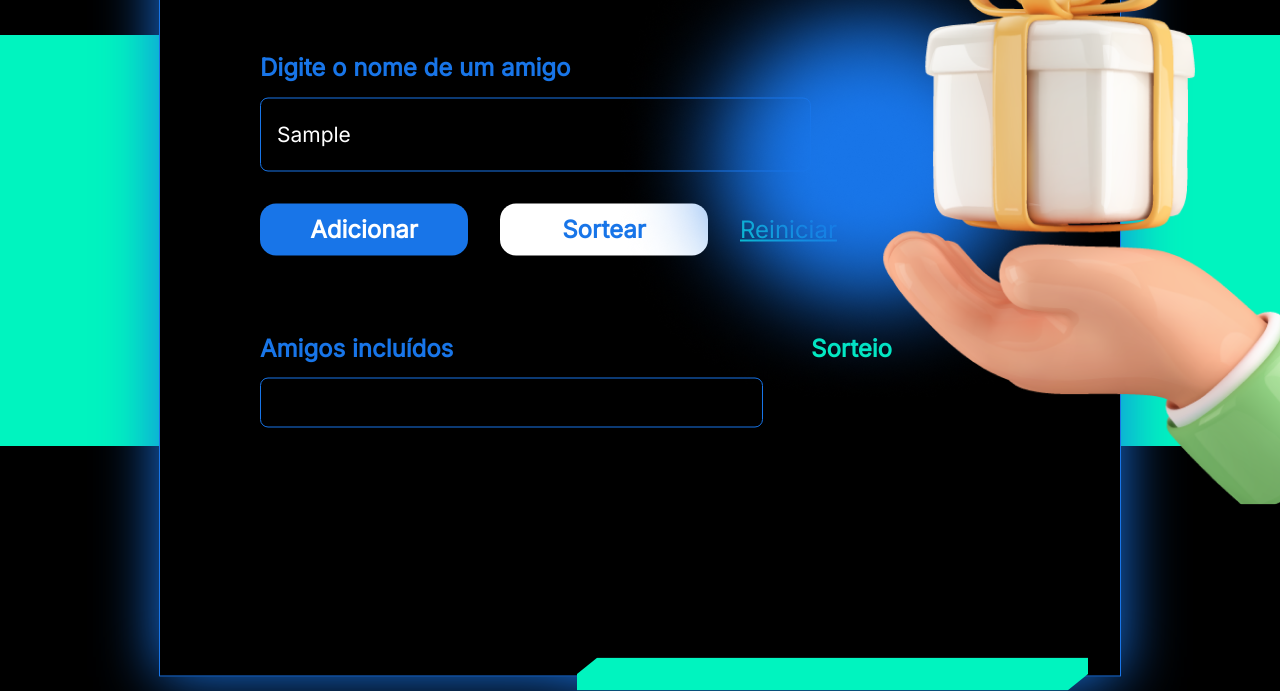
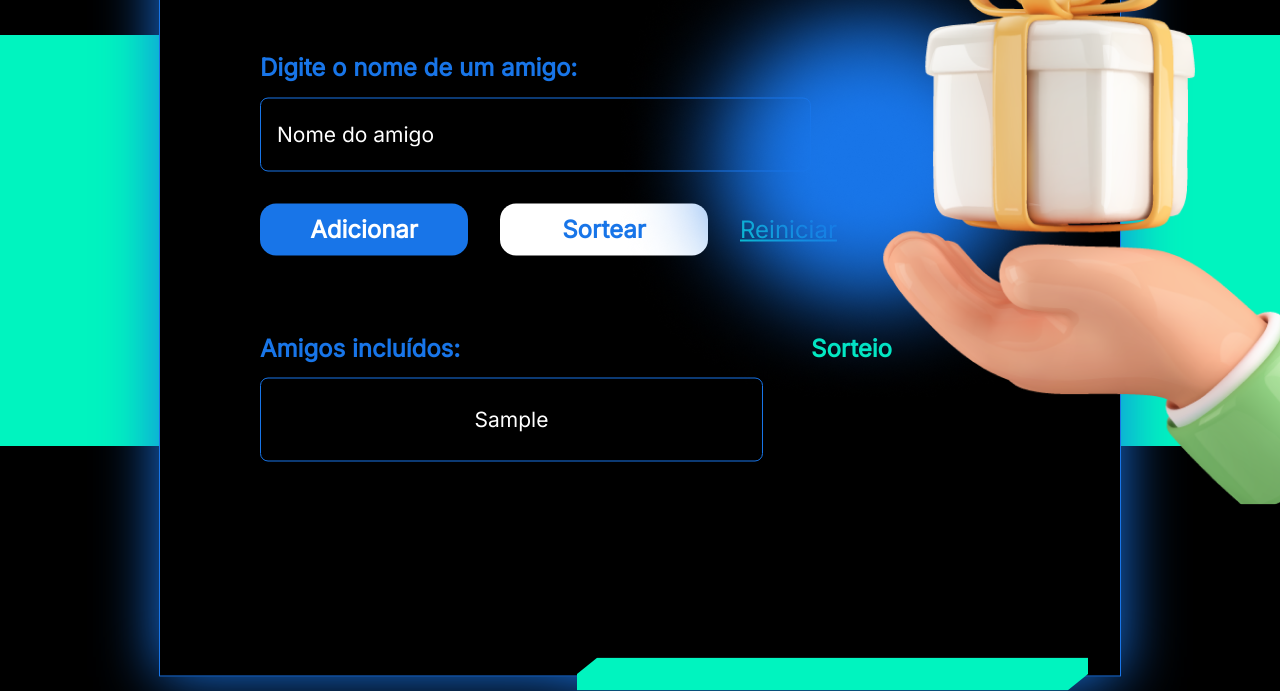
Before and after one commit to ingnasc/challengesAlura, a plain HTML site: page amigo-secreto/index.html in a window 1280 px wide. Both pictures are taken after typing "Sample" into the empty fields and a click on the button "Adicionar". Shown: the part 160-851 px from the top of the page. Drawn offline with nearby package versions, Linux system fonts and the light colour scheme.

Commit message:
function add names

```diff
--- a/amigo-secreto/index.html
+++ b/amigo-secreto/index.html
@@ -27,7 +27,7 @@ https://cdn.jsdelivr.net/npm/normalize.css@8.0.1/normalize.min.css
           <h1 class="section__title">Amigo <span>Secreto</span></h1>
           <form class="form">
             <label class="form__label">
-              Digite o nome de um amigo
+              Digite o nome de um amigo:
             </label>
             <input id="nome-amigo" class="form__input" type="text" placeholder="Nome do amigo">
             <div class="form__buttons">
@@ -39,7 +39,7 @@ https://cdn.jsdelivr.net/npm/normalize.css@8.0.1/normalize.min.css
         </section>
         <section class="section--results">
           <article>
-            <p class="friends__title">Amigos incluídos</p>
+            <p class="friends__title">Amigos incluídos:</p>
             <div class="friends__container">
               <p id="lista-amigos"></p>
             </div>
--- a/amigo-secreto/js/app.js
+++ b/amigo-secreto/js/app.js
@@ -0,0 +1,24 @@
+//adicionar nomes numa lista, receber os nomes, recuperar os nomes
+function adicionar() {
+    let nomeAmigo = document.getElementById('nome-amigo');
+    let listaAmigos = document.getElementById('lista-amigos');
+
+    if(listaAmigos.textContent == '') {
+        listaAmigos.textContent = nomeAmigo.value;
+    } else {
+        listaAmigos.textContent = listaAmigos.textContent + ', ' + nomeAmigo.value;
+    }
+
+    nomeAmigo.value = '';
+
+}
+
+//sortear os nomes da lista e apresentar na tela
+function sortear() {
+    let listaSorteio = document.getElementById('lista-sorteio');
+}
+
+//zerar todas as informações
+function reiniciar() {
+
+}
```
